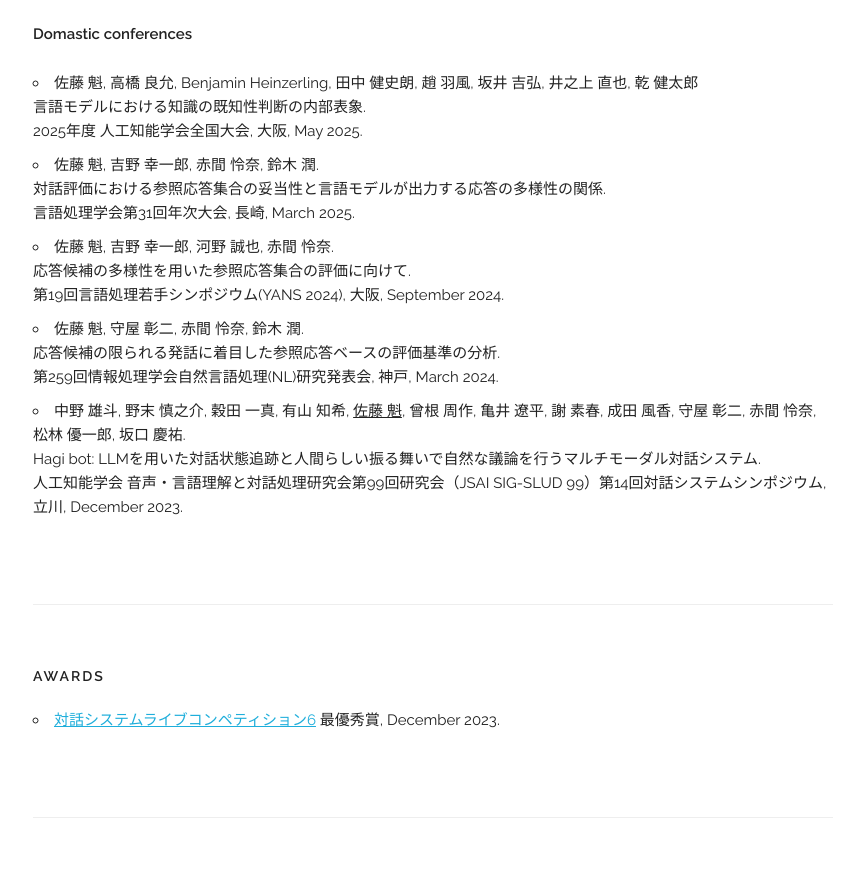
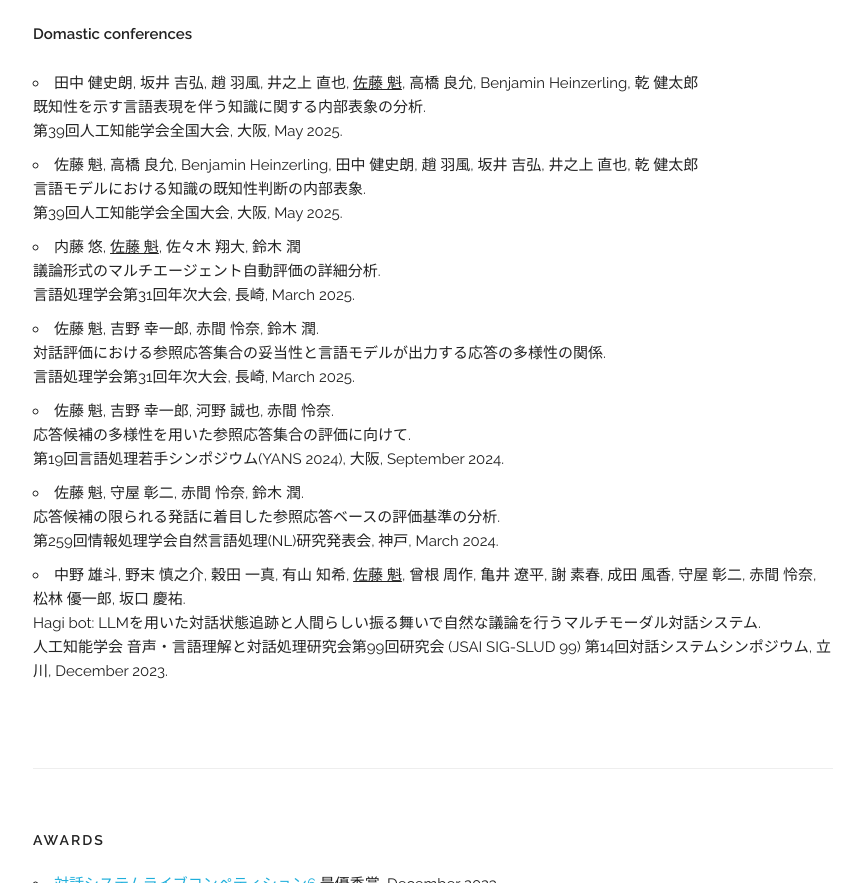
Before and after one commit to kaikaikaikaikaikaikaikai/homepage, a website built with webpack: page index.html in a window 1280 px wide. Shown: the part 1250-2133 px from the top of the page, without its empty margins (207-1071 px from the left). Built offline with nearby package versions, Linux system fonts and the light colour scheme.

Commit message:
publication updated

```diff
--- a/index.html
+++ b/index.html
@@ -82,9 +82,19 @@
           <strong>Domastic conferences</strong>
           <ul>
             <li>
+              田中 健史朗, 坂井 吉弘, 趙 羽風, 井之上 直也, <u>佐藤 魁</u>, 高橋 良允, Benjamin Heinzerling, 乾 健太郎<br>
+              既知性を示す言語表現を伴う知識に関する内部表象の分析.<br>
+              第39回人工知能学会全国大会, 大阪, May 2025.<br>
+            </li>
+            <li>
               佐藤 魁, 高橋 良允, Benjamin Heinzerling, 田中 健史朗, 趙 羽風, 坂井 吉弘, 井之上 直也, 乾 健太郎<br>
               言語モデルにおける知識の既知性判断の内部表象.<br>
-              2025年度 人工知能学会全国大会, 大阪, May 2025.<br>
+              第39回人工知能学会全国大会, 大阪, May 2025.<br>
+            </li>
+            <li>
+              内藤 悠, <u>佐藤 魁</u>, 佐々木 翔大, 鈴木 潤<br>
+              議論形式のマルチエージェント自動評価の詳細分析.<br>
+              言語処理学会第31回年次大会, 長崎, March 2025.<br>
             </li>
             <li>
               佐藤 魁, 吉野 幸一郎, 赤間 怜奈, 鈴木 潤.<br>
@@ -104,7 +114,7 @@
             <li>
               中野 雄斗, 野末 慎之介, 穀田 一真, 有山 知希, <u>佐藤 魁</u>, 曾根 周作, 亀井 遼平, 謝 素春, 成田 風香, 守屋 彰二, 赤間 怜奈, 松林 優一郎, 坂口 慶祐.<br>
               Hagi bot: LLMを用いた対話状態追跡と人間らしい振る舞いで自然な議論を行うマルチモーダル対話システム.<br>
-              人工知能学会 音声・言語理解と対話処理研究会第99回研究会（JSAI SIG-SLUD 99）第14回対話システムシンポジウム, 立川, December 2023.
+              人工知能学会 音声・言語理解と対話処理研究会第99回研究会 (JSAI SIG-SLUD 99) 第14回対話システムシンポジウム, 立川, December 2023.
             </li>
           </ul>
         </p>
```
